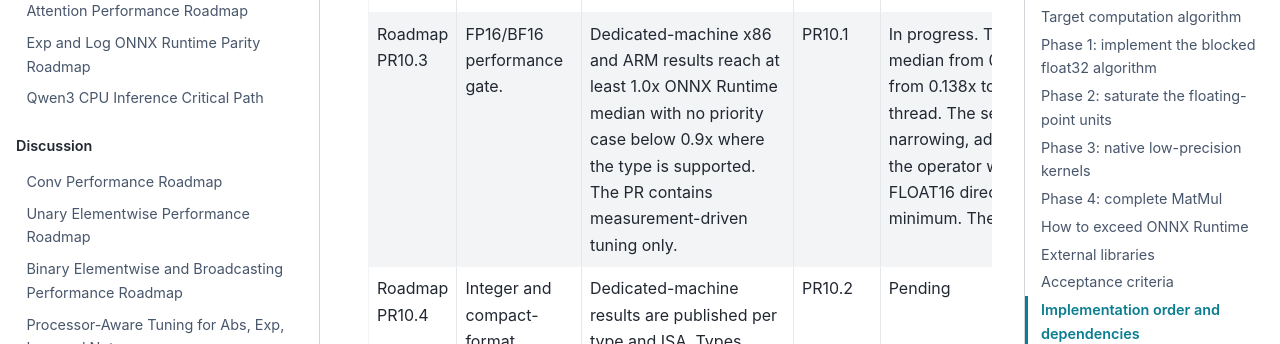
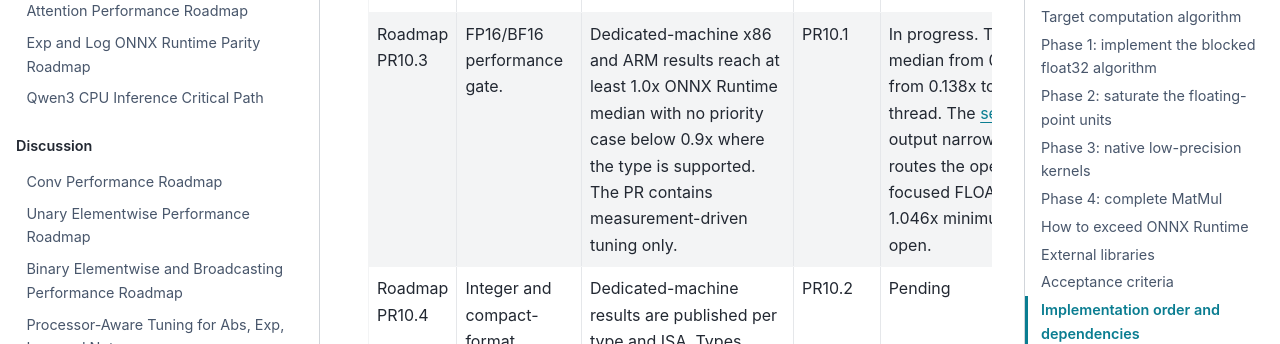
Before and after one commit to xadupre/onnx-light-cpu, a Sphinx documentation site: the page built from docs/next_steps/2026_08_gemm_matmul.rst, in a window 1280 px wide and 900 px high, scrolled down 32788 px. Shown: the part 236-580 px from the top of the window. Built offline with Sphinx 7.4.7 and the PyData theme 0.15.4, drawn with Linux system fonts in a browser that asks for light colours; pages that are not in the unit, such as notebooks, are missing from menus; some of the changed text lies outside the part shown.

Commit message:
Link half GEMM tuning PR from roadmap
Co-authored-by: Copilot <223556219+Copilot@users.noreply.github.com>

```diff
--- a/docs/next_steps/2026_08_gemm_matmul.rst
+++ b/docs/next_steps/2026_08_gemm_matmul.rst
@@ -1298,7 +1298,8 @@ fallbacks are ordered. Completed rows remain visible so scope is not lost.
      - In progress. The `first tuning pass in #267
        <https://github.com/xadupre/onnx-light-cpu/pull/267>`_ raises the 18-case
        median from 0.341x to 0.479x ONNX Runtime and the minimum from 0.138x to
-       0.237x on a pinned AVX2/FMA/F16C i7-13800H thread. The second pass
+       0.237x on a pinned AVX2/FMA/F16C i7-13800H thread. The `second tuning
+       pass in #273 <https://github.com/xadupre/onnx-light-cpu/pull/273>`_
        vectorizes FP16/BF16 output narrowing, adds an AVX2 BF16 direct
        micro-kernel, and routes the operator workspace through the runtime
        arena. The focused FLOAT16 direct/tiny corpus reaches a 1.178x median
@@ -1338,21 +1339,22 @@ split-K instead bypasses thread-pool partials and uses a two-column,
 K-vectorized kernel; this changes its pinned one-thread result from 0.148x to
 2.174x and its ten-thread result from 0.056x to 2.215x.
 
-The second pass isolates the ``32 x 128 x 16`` direct shape and shows that its
-prepared kernel reaches only 3.30 GFLOP/s FP16 and 1.97 GFLOP/s BF16 before
-operator dispatch is included, disproving the initial assumption that plan
-construction is the primary bottleneck. The hot epilogue narrows every float32
-accumulator through a scalar software conversion. AVX2/F16C conversion now
-narrows eight FP16 outputs at once, AVX2 integer rounding narrows eight BF16
-outputs at once, and both retain the scalar contract for NaNs and tails. The
-direct BF16 path also keeps its compact inputs to the register file through an
-AVX2 micro-kernel instead of using converted FP32 panels. Isolated direct
-throughput rises to 20.60 GFLOP/s FP16 and 23.36 GFLOP/s BF16 on the same host.
-At the operator level, FLOAT16 direct falls from 26.54 to 7.45 microseconds and
-rises from 0.330x to 1.178x ONNX Runtime; ``tiny_dynamic`` and
-``tiny_constant`` remain above parity at 1.252x and 1.046x. The float32
-workspace now comes from the reusable runtime execution arena instead of a new
-``std::vector`` allocation on every invocation.
+The `second pass in #273
+<https://github.com/xadupre/onnx-light-cpu/pull/273>`_ isolates the
+``32 x 128 x 16`` direct shape and shows that its prepared kernel reaches only
+3.30 GFLOP/s FP16 and 1.97 GFLOP/s BF16 before operator dispatch is included,
+disproving the initial assumption that plan construction is the primary
+bottleneck. The hot epilogue narrows every float32 accumulator through a scalar
+software conversion. AVX2/F16C conversion now narrows eight FP16 outputs at
+once, AVX2 integer rounding narrows eight BF16 outputs at once, and both retain
+the scalar contract for NaNs and tails. The direct BF16 path also keeps its
+compact inputs to the register file through an AVX2 micro-kernel instead of
+using converted FP32 panels. Isolated direct throughput rises to 20.60 GFLOP/s
+FP16 and 23.36 GFLOP/s BF16 on the same host. At the operator level, FLOAT16
+direct falls from 26.54 to 7.45 microseconds and rises from 0.330x to 1.178x
+ONNX Runtime; ``tiny_dynamic`` and ``tiny_constant`` remain above parity at
+1.252x and 1.046x. The float32 workspace now comes from the reusable runtime
+execution arena instead of a new ``std::vector`` allocation on every invocation.
 
 The published numbers above are diagnostic WSL measurements, not the
 dedicated-machine evidence required to close PR10.3. ONNX Runtime 1.28.0 does
```
